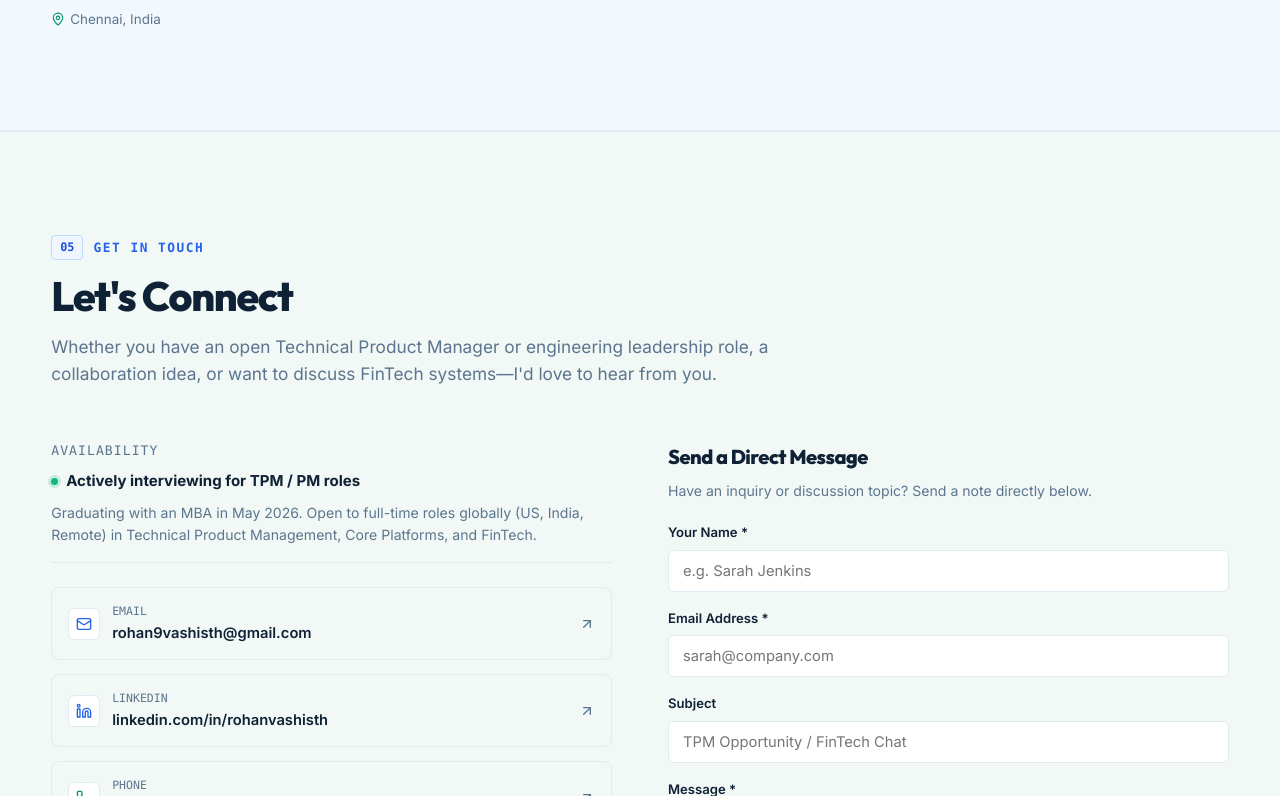
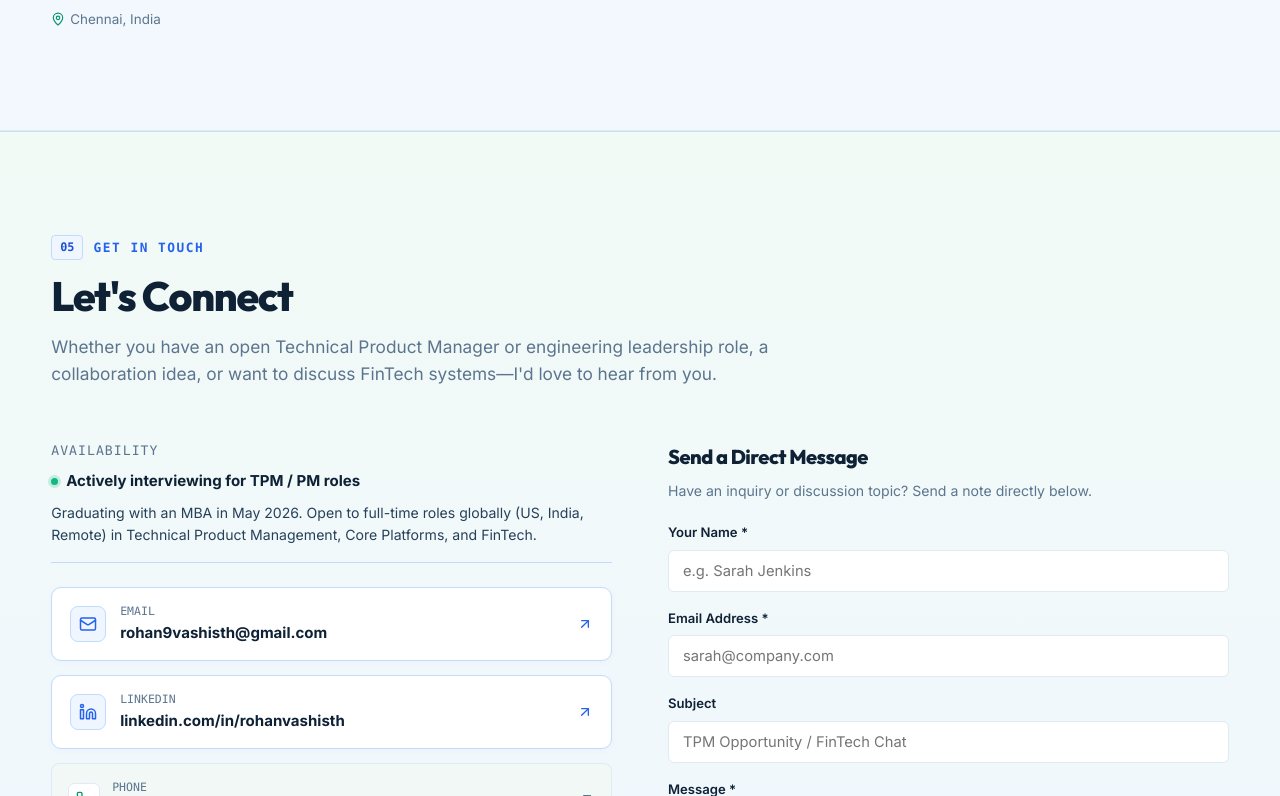
Before and after one commit to rohanvashisth/Portfolio, a React (Vite) app: page / in a window 1280 px wide. Shown: the part 10504-11300 px from the top of the page. Built offline with nearby package versions, Linux system fonts and the light colour scheme.

Commit message:
Auto-commit: saved changes on 10/14/2026, 6:38:48 PM

```diff
--- a/src/components/Contact.jsx
+++ b/src/components/Contact.jsx
@@ -38,12 +38,20 @@ export default function Contact() {
   };
 
   return (
-    <section id="contact" className="section section-alt" style={{ paddingBottom: '100px' }}>
+    <section
+      id="contact"
+      className="section"
+      style={{
+        background: 'linear-gradient(180deg, #f2faf6 0%, #f0f7ff 100%)',
+        borderTop: '1px solid #c7e5d8',
+        paddingBottom: '100px'
+      }}
+    >
       <div className="container">
 
         {/* Section Header */}
         <div className="section-header" style={{ textAlign: 'left' }}>
-          <div className="section-tag">
+          <div className="section-tag section-tag-blue">
             <span className="section-tag-num">05</span>
             <span>Get in Touch</span>
           </div>
@@ -59,7 +67,7 @@ export default function Contact() {
           {/* Left Column: Direct Communication Channels */}
           <div style={{ textAlign: 'left', display: 'flex', flexDirection: 'column', gap: '24px' }}>
 
-            <div style={{ paddingBottom: '16px', borderBottom: '1px solid var(--border-hairline)' }}>
+            <div style={{ paddingBottom: '16px', borderBottom: '1px solid var(--pastel-blue-border)' }}>
               <div style={{ fontSize: '0.82rem', fontFamily: 'var(--font-mono)', color: 'var(--text-muted)', textTransform: 'uppercase', letterSpacing: '0.08em', marginBottom: '8px' }}>
                 Availability
               </div>
@@ -69,7 +77,7 @@ export default function Contact() {
                   Actively interviewing for TPM / PM roles
                 </span>
               </div>
-              <p style={{ fontSize: '0.88rem', color: 'var(--text-muted)', lineHeight: 1.55 }}>
+              <p style={{ fontSize: '0.88rem', color: 'var(--text-secondary)', lineHeight: 1.55 }}>
                 Graduating with an MBA in May 2026. Open to full-time roles globally (US, India, Remote) in Technical Product Management, Core Platforms, and FinTech.
               </p>
             </div>
@@ -86,33 +94,34 @@ export default function Contact() {
                   display: 'flex',
                   alignItems: 'center',
                   justifyContent: 'space-between',
-                  padding: '14px 16px',
-                  borderRadius: '8px',
-                  backgroundColor: 'var(--bg-subtle)',
-                  border: '1px solid var(--border-hairline)',
+                  padding: '14px 18px',
+                  borderRadius: '10px',
+                  backgroundColor: '#ffffff',
+                  border: '1px solid var(--pastel-blue-border)',
                   textDecoration: 'none',
-                  transition: 'border-color var(--transition-fast), background-color var(--transition-fast)'
+                  boxShadow: '0 2px 6px rgba(37, 99, 235, 0.03)',
+                  transition: 'all 0.15s ease'
                 }}
               >
-                <div style={{ display: 'flex', alignItems: 'center', gap: '12px' }}>
+                <div style={{ display: 'flex', alignItems: 'center', gap: '14px' }}>
                   <div style={{
-                    width: '32px',
-                    height: '32px',
-                    borderRadius: '6px',
-                    backgroundColor: '#ffffff',
+                    width: '36px',
+                    height: '36px',
+                    borderRadius: '8px',
+                    backgroundColor: 'var(--pastel-blue-bg)',
                     display: 'flex',
                     alignItems: 'center',
                     justifyContent: 'center',
-                    border: '1px solid var(--border-hairline)'
+                    border: '1px solid var(--pastel-blue-border)'
                   }}>
-                    <Mail size={16} style={{ color: 'var(--primary)' }} />
+                    <Mail size={18} style={{ color: 'var(--primary)' }} />
                   </div>
                   <div>
                     <div style={{ fontSize: '0.72rem', color: 'var(--text-muted)', fontFamily: 'var(--font-mono)', textTransform: 'uppercase' }}>Email</div>
-                    <div style={{ fontSize: '0.92rem', fontWeight: 600, color: 'var(--text-primary)' }}>rohan9vashisth@gmail.com</div>
+                    <div style={{ fontSize: '0.94rem', fontWeight: 650, color: 'var(--text-primary)' }}>rohan9vashisth@gmail.com</div>
                   </div>
                 </div>
-                <ArrowUpRight size={16} style={{ color: 'var(--text-muted)' }} />
+                <ArrowUpRight size={16} style={{ color: 'var(--primary)' }} />
               </a>
 
               {/* LinkedIn */}
@@ -126,33 +135,34 @@ export default function Contact() {
                   display: 'flex',
                   alignItems: 'center',
                   justifyContent: 'space-between',
-                  padding: '14px 16px',
-                  borderRadius: '8px',
-                  backgroundColor: 'var(--bg-subtle)',
-                  border: '1px solid var(--border-hairline)',
+                  padding: '14px 18px',
+                  borderRadius: '10px',
+                  backgroundColor: '#ffffff',
+                  border: '1px solid var(--pastel-blue-border)',
                   textDecoration: 'none',
-                  transition: 'border-color var(--transition-fast), background-color var(--transition-fast)'
+                  boxShadow: '0 2px 6px rgba(37, 99, 235, 0.03)',
+                  transition: 'all 0.15s ease'
                 }}
               >
-                <div style={{ display: 'flex', alignItems: 'center', gap: '12px' }}>
+                <div style={{ display: 'flex', alignItems: 'center', gap: '14px' }}>
                   <div style={{
-                    width: '32px',
-                    height: '32px',
-                    borderRadius: '6px',
-                    backgroundColor: '#ffffff',
+                    width: '36px',
+                    height: '36px',
+                    borderRadius: '8px',
+                    backgroundColor: 'var(--pastel-blue-bg)',
                     display: 'flex',
                     alignItems: 'center',
                     justifyContent: 'center',
-                    border: '1px solid var(--border-hairline)'
+                    border: '1px solid var(--pastel-blue-border)'
                   }}>
-                    <Linkedin size={16} style={{ color: 'var(--primary)' }} />
+                    <Linkedin size={18} style={{ color: 'var(--primary)' }} />
                   </div>
                   <div>
                     <div style={{ fontSize: '0.72rem', color: 'var(--text-muted)', fontFamily: 'var(--font-mono)', textTransform: 'uppercase' }}>LinkedIn</div>
-                    <div style={{ fontSize: '0.92rem', fontWeight: 600, color: 'var(--text-primary)' }}>linkedin.com/in/rohanvashisth</div>
+                    <div style={{ fontSize: '0.94rem', fontWeight: 650, color: 'var(--text-primary)' }}>linkedin.com/in/rohanvashisth</div>
                   </div>
                 </div>
-                <ArrowUpRight size={16} style={{ color: 'var(--text-muted)' }} />
+                <ArrowUpRight size={16} style={{ color: 'var(--primary)' }} />
               </a>
 
               {/* Phone */}
```
